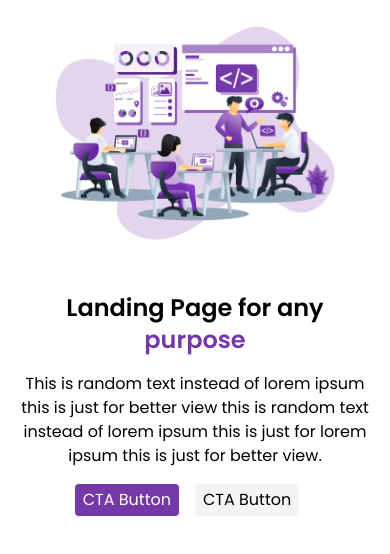
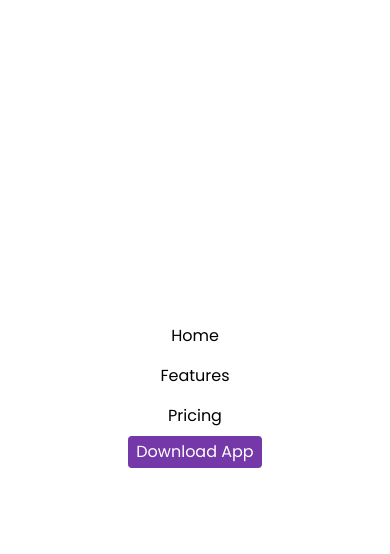
Before and after one commit to yoursgaurav/LandShow, a website: page index.html in a window 390 px wide. Both pictures are taken after a click on the button 367 px from the left and 26 px from the top of the page. Shown: the part 62-616 px from the top of the page. Drawn offline with Linux system fonts and the light colour scheme.

Commit message:
Added functionality to hamburger

```diff
--- a/index.html
+++ b/index.html
@@ -17,11 +17,12 @@
     <header class="font-normal my-3">
         <nav class="navbar">
             <div class="logo text-xl text-primary font-bold">LOGO</div>
-            <button class="lg:hidden"><i class="fa-solid fa-bars"></i></button>
-            <ul class="nav-menu lg:flex items-center hidden">
-                <li><a href="#" class="mx-2">Home</a></li>
-                <li><a href="#" class="mx-2">Features</a></li>
-                <li><a href="#" class="mx-4">Pricing</a></li>
+            <button class="lg:hidden" id="toggleButton" onclick="toggleMenu"><i class="fa-solid fa-bars"></i></button>
+            <ul class="lg:flex flex flex-col lg:flex-row items-center justify-center hidden absolute top-16 left-4 right-4 bottom-0 bg-white lg:static"
+                id="nav-menu">
+                <li class="lg:my-0 m-2"><a href="#">Home</a></li>
+                <li class="lg:my-0 m-2"><a href="#">Features</a></li>
+                <li class="lg:my-0 m-2"><a href="#">Pricing</a></li>
                 <button class="btn btn-primary">Download App</button>
             </ul>
         </nav>
@@ -29,8 +30,10 @@
 
     <section class="hero-section">
         <div class="box w-full lg:pr-44 order-2 lg:order-1">
-            <h1 class="heading my-4 dark:text-white lg:text-left text-center">Landing Page for any <span class="text-primary">purpose</span></h1>
-            <p class="lg:text-left text-center">This is random text instead of lorem ipsum this is just for better view this is random text instead of
+            <h1 class="heading my-4 dark:text-white lg:text-left text-center">Landing Page for any <span
+                    class="text-primary">purpose</span></h1>
+            <p class="lg:text-left text-center">This is random text instead of lorem ipsum this is just for better view
+                this is random text instead of
                 lorem ipsum this is just for lorem ipsum this is just for better view.</p>
             <div class="my-4 flex justify-center lg:justify-start">
                 <button class="btn btn-primary">CTA Button</button>
@@ -42,6 +45,8 @@
         </div>
     </section>
 
+    <script src="js/main.js"></script>
+
 </body>
 
 </html>
--- /dev/null
+++ b/js/main.js
@@ -0,0 +1,11 @@
+let togglebutton = document.querySelector("#toggleButton");
+let navMenu = document.querySelector("#nav-menu");
+
+togglebutton.addEventListener("click", toggleMenu);
+
+function toggleMenu() {
+
+    console.log("Hello World!");
+
+    navMenu.classList.toggle("hidden");
+}
```
Also changed, not shown: css/output.css.
